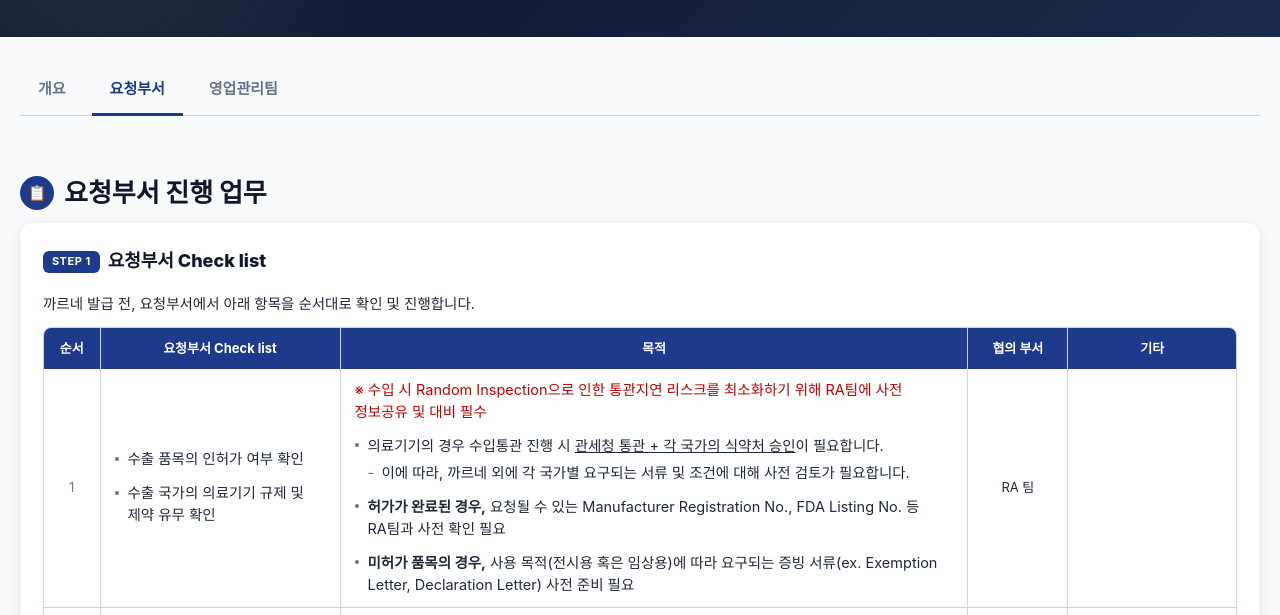
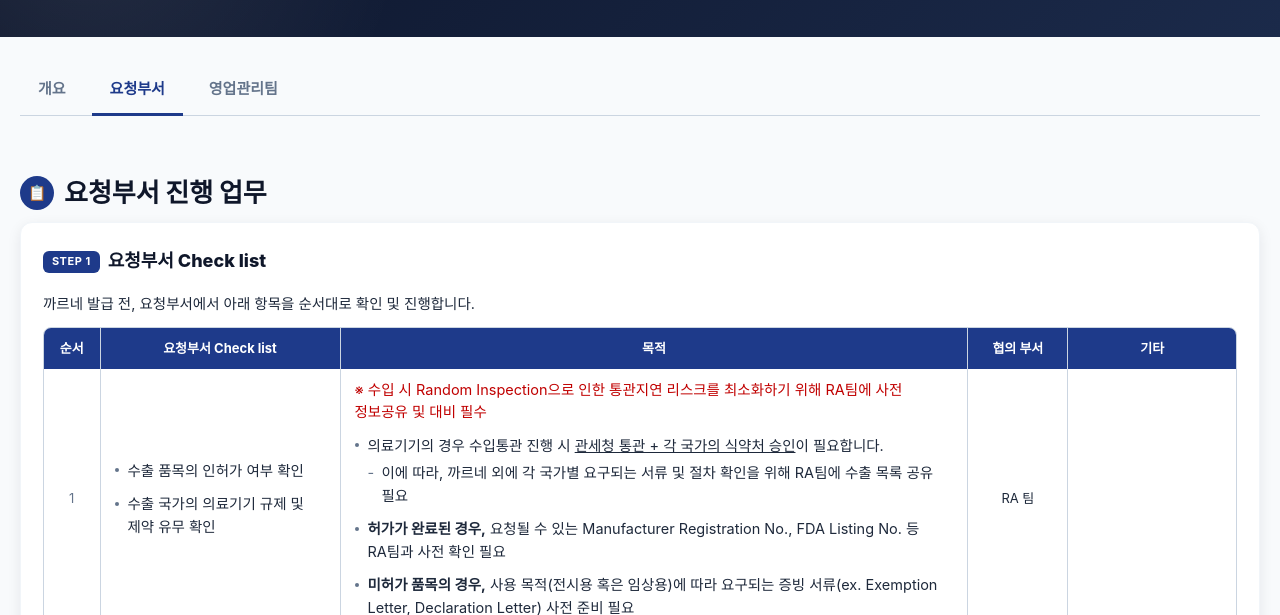
Before and after one commit to cjswl725/ATA-CARNET, a plain HTML site: page index.html in a window 1280 px wide. Both pictures are taken after a click on the tab "요청부서". Shown: the part 183-798 px from the top of the page. Drawn offline with Linux system fonts and the light colour scheme.

Commit message:
Update index.html

```diff
--- a/index.html
+++ b/index.html
@@ -1085,7 +1085,7 @@
                     <td class="num">1</td>
                     <td><ul class="req-list"><li>수출 품목의 인허가 여부 확인</li><li>수출 국가의 의료기기 규제 및 제약 유무 확인</li></ul></td>
                     <td><ul class="req-list"><li class="no-bullet" style="color:#C00000;">※ 수입 시 Random Inspection으로 인한 통관지연 리스크를 최소화하기 위해 RA팀에 사전 정보공유 및 대비 필수</li><li>의료기기의 경우 수입통관 진행 시 <u>관세청 통관 + 각 국가의 식약처 승인</u>이 필요합니다.
-                      <ul class="req-list"><li>이에 따라, 까르네 외에 각 국가별 요구되는 서류 및 조건에 대해 사전 검토가 필요합니다.</li></ul>
+                      <ul class="req-list"><li>이에 따라, 까르네 외에 각 국가별 요구되는 서류 및 절차 확인을 위해 RA팀에 수출 목록 공유 필요</li></ul>
                     </li><li><strong>허가가 완료된 경우,</strong> 요청될 수 있는 Manufacturer Registration No., FDA Listing No. 등 RA팀과 사전 확인 필요</li><li><strong>미허가 품목의 경우,</strong> 사용 목적(전시용 혹은 임상용)에 따라 요구되는 증빙 서류(ex. Exemption Letter, Declaration Letter) 사전 준비 필요</li></ul></td>
                     <td>RA 팀</td>
                     <td></td>
```
